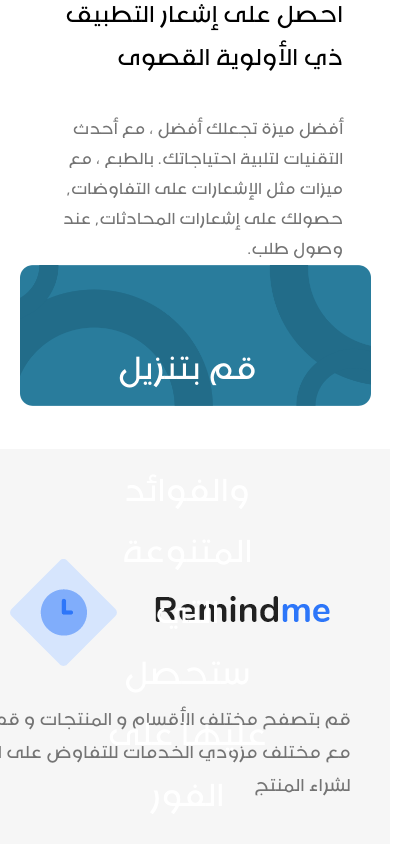
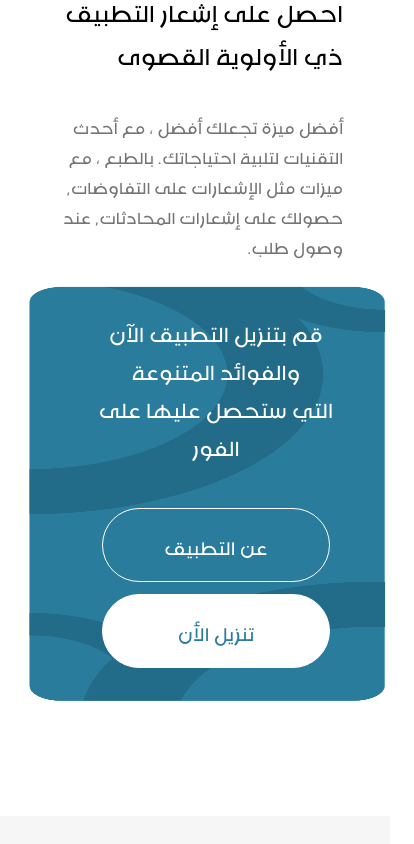
Before and after one commit to Kareem727/sahala_project, a React (Create React App) app: page / in a window 390 px wide. Shown: the part 3500-4344 px from the top of the page, 414 px wide, since content can reach past the window. Built offline with nearby package versions, Linux system fonts and the light colour scheme.

Commit message:
Section 6 responsive

```diff
--- a/src/components/Nav/Nav.js
+++ b/src/components/Nav/Nav.js
@@ -10,7 +10,7 @@
   const closeMenu =() => setclick(false);
 
   const showButton =() => {
-      if(window.innerWidth <= 930){
+      if(window.innerWidth <= 920){
           setButton(false);
       }else{
           setButton(true);
--- a/src/components/Sections/Section5.module.css
+++ b/src/components/Sections/Section5.module.css
@@ -27,3 +27,193 @@
     font-size: 50px;
     color: white;
 }
+
+@media screen and (max-width: 1230px) {
+    .container{
+        margin-top: -33%;
+justify-content: center;
+width: 100%;
+
+    }
+    .container img{
+                width: 90%;
+        height: 414px;
+    }
+    .hero-btns Button {
+        margin-top: 21px;
+        margin-left: 9%;
+        width: 237px;
+        height: 79px;
+      border-radius: 50px 50px 50px 50px;
+
+    }
+
+    .hero-btns {
+        position: absolute;
+        top: 10%;
+        left: 16%;
+        width: 66%;
+  }
+  .hero-btns p{
+      font-size: 46px;
+      color: white;
+  }
+}
+@media screen and (max-width: 900px) {
+    .hero-btns p{
+        font-size: 36px;
+        color: white;
+    }
+}
+
+@media screen and (max-width: 620px) {
+    .container{
+
+        margin-bottom: 58%;
+        justify-content: center;
+        width: 90%;
+
+    }
+    .container img{
+
+transform: rotate(90deg) translateX(180px);
+        width: 115%;
+        height: 414px;
+    }
+    .hero-btns Button {
+        margin-top: 21px;
+        margin-left: 0%;
+        width: 237px;
+        height: 79px;
+      border-radius: 50px 50px 50px 50px;
+
+    }
+
+    .hero-btns {
+        position: absolute;
+        top: 40%;
+    left: 27%;
+    width: 64%;
+  }
+  .hero-btns p{
+      font-size: 32px;
+      color: white;
+  }
+}
+
+
+@media screen and (max-width: 440px) {
+    .container{
+    margin-bottom: 82%;
+justify-content: center;
+width: 90%;
+
+    }
+    .container img{
+
+transform: rotate(90deg) translateX(180px);
+        width: 120%;
+        height: 414px;
+    }
+    .hero-btns Button {
+        margin-top: 21px;
+        margin-left: 0%;
+        width: 237px;
+        height: 79px;
+      border-radius: 50px 50px 50px 50px;
+
+    }
+
+    .hero-btns {
+        position: absolute;
+        top: 40%;
+        left: 23%;
+        width: 77%;
+  }
+  .hero-btns p{
+      font-size: 32px;
+      color: white;
+  }
+}
+@media screen and (max-width: 402px) {
+    .hero-btns Button {
+        margin-top: 12px;
+        margin-left: 0%;
+        width: 228px;
+        height: 74px;
+    }
+
+    .container img{
+
+        width: 118% !important;
+        height: 356px !important;
+            }
+
+}
+@media screen and (max-width: 370px) {
+    .hero-btns Button {
+        margin-top: 12px;
+        margin-left: 0%;
+        width: 228px;
+        height: 74px;
+    }
+    .hero-btns {
+        position: absolute;
+        top: 44%;
+        left: 23%;
+        width: 92%;
+  }
+
+    .container img{
+
+        width: 136% !important;
+        height: 356px !important;
+            }
+}
+@media screen and (max-width: 321px) {
+
+.hero-btns Button {
+    margin-top: 9px;
+    margin-left: 0%;
+    width: 210px;
+    height: 65px;
+}
+@media screen and (max-width: 280px) {
+
+    .container{
+        margin-top: -33% !important;
+
+justify-content: center !important;
+width: 90% !important;
+
+    }
+    .container img{
+
+transform: rotate(90deg);
+width: 137% !important;
+height: 282px !important;
+    }
+    .hero-btns Button {
+        margin-top: 8px !important;
+        margin-left: -1% !important;
+        width: 166px !important;
+        height: 60px !important;
+      border-radius: 50px 50px 50px 50px;
+
+    }
+
+    .hero-btns {
+        position: absolute;
+        top: -4%;
+    left: 25%;
+    width: 90% !important;
+
+  }
+  .hero-btns p{
+      font-size: 24px !important;
+      color: white;
+  }
+
+
+}
+}
--- a/src/components/UI/Button.css
+++ b/src/components/UI/Button.css
@@ -3,6 +3,8 @@
   }
 
   .btn {
+    font-size: 30px;
+    font-family: 'ZahraArabic';
     padding: 8px 20px;
     border-radius: 2px;
     outline: none;
@@ -26,7 +28,7 @@
 
   .btn--medium {
     padding: 8px 20px;
-    font-size: 18px;
+    font-size: 28.6px;
   }
 
   .btn--large {
```
Also changed, not shown: src/components/img/logo/Logo.jfif (added).
